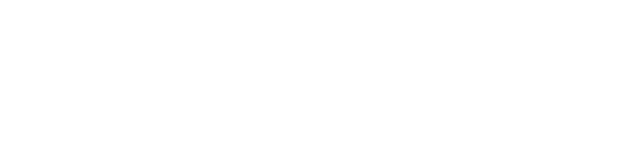
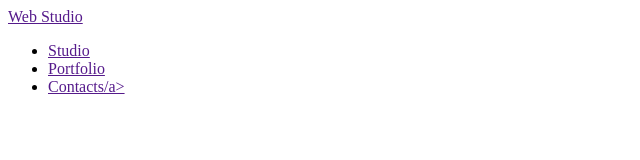
Before and after one commit to NataliiaMaik/goit-markup-hw-01, a plain HTML site: page index.html in a window 1280 px wide. Shown: the whole page, without its empty margins (0-640 px from the left). Drawn offline with Linux system fonts and the light colour scheme.

Commit message:
add header

```diff
--- a/index.html
+++ b/index.html
@@ -3,9 +3,24 @@
 <head>
     <meta charset="UTF-8">
     <meta name="viewport" content="width=device-width, initial-scale=1.0">
-    <title>Document</title>
+    <title>WEBSTUDIO</title>
 </head>
 <body>
+    <header>
+        <a href="">Web
+        Studio</a>
+        <ul>
+            <li><a href="">Studio</a></li>
+            <li><a href="">Portfolio</a></li>
+            <li><a href="">Contacts/a></li>
+        </ul>
+    </header>
+<main>
+    <section></section>
+</main>
+    <footer>
+
+    </footer>
 
 </body>
 </html>
```
